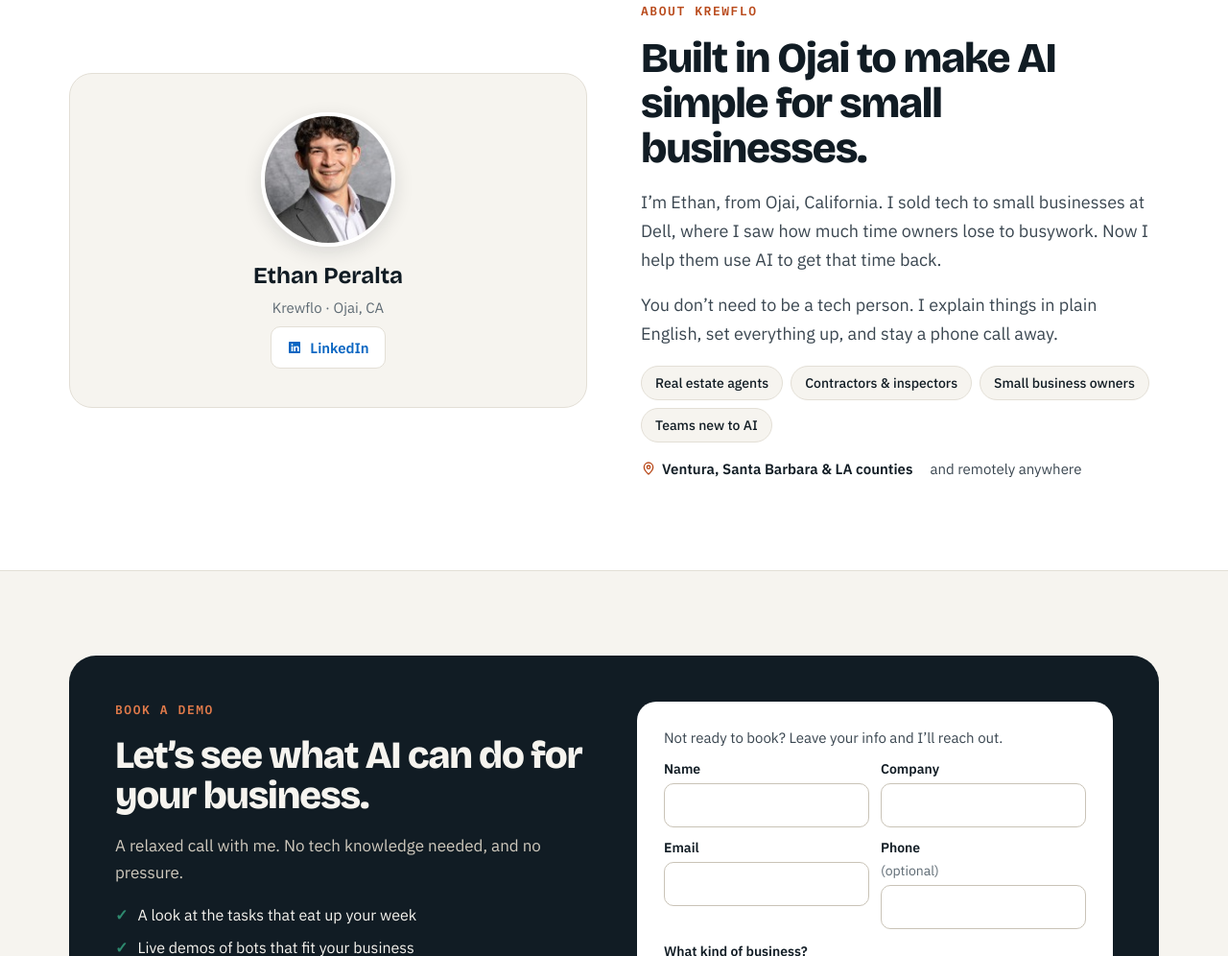
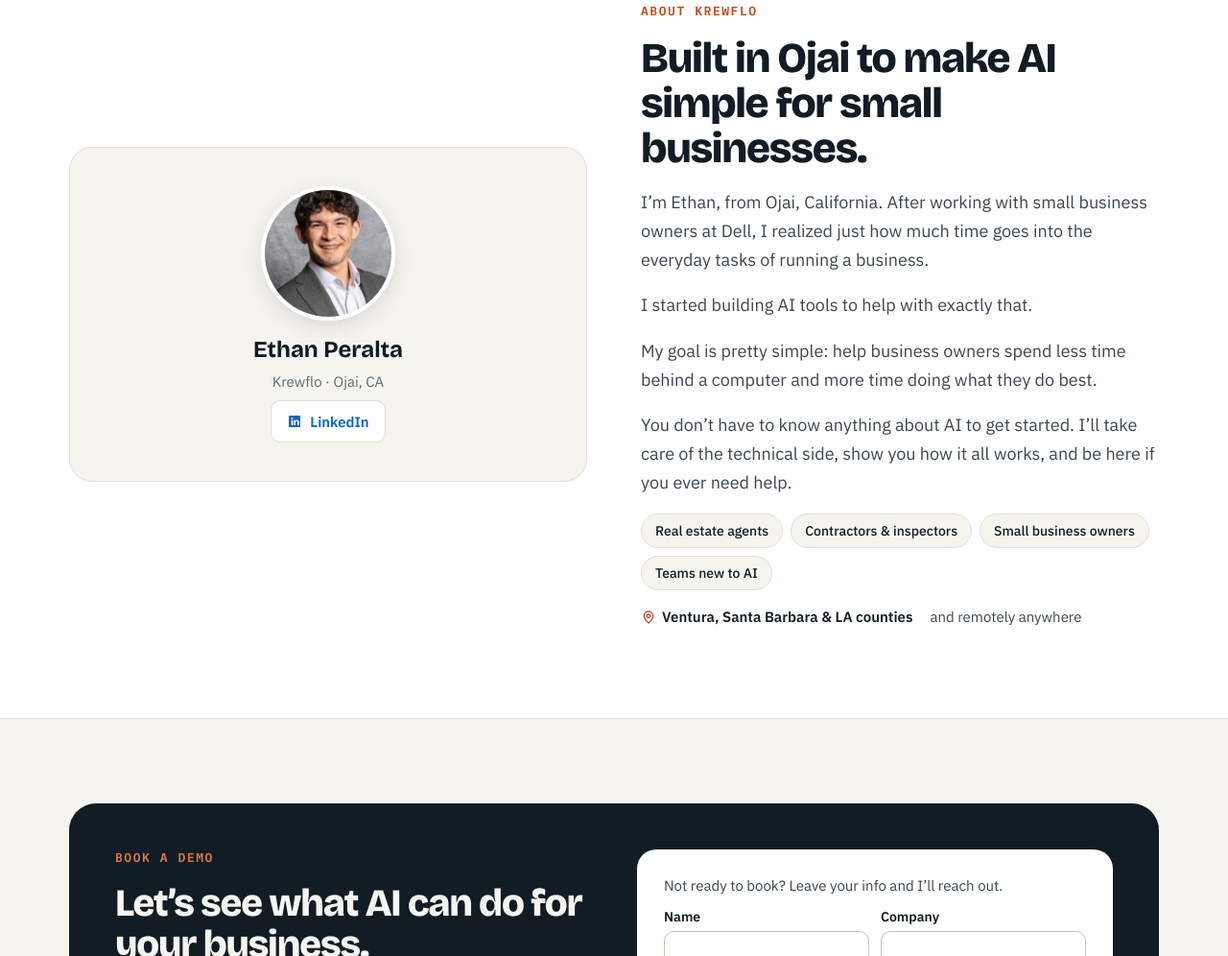
Before and after one commit to epthinks-art/krewflo, a plain HTML site: page index.html in a window 1280 px wide. Shown: the part 2810-3806 px from the top of the page at 96% size. Drawn offline with nearby package versions, Linux system fonts and the light colour scheme.

Commit message:
Update the About section with Ethan’s new copy
Replaces the two-paragraph bio with four paragraphs in his words,
keeping the heading, photo, LinkedIn link, badges, and service area.

```diff
--- a/index.html
+++ b/index.html
@@ -825,8 +825,10 @@ html.js-ready .reveal.is-in { opacity: 1; translate: 0; }
     <div class="about-copy">
       <div class="eyebrow">ABOUT KREWFLO</div>
       <h2>Built in Ojai to make AI simple for small businesses.</h2>
-      <p>I’m Ethan, from Ojai, California. I sold tech to small businesses at Dell, where I saw how much time owners lose to busywork. Now I help them use AI to get that time back.</p>
-      <p>You don’t need to be a tech person. I explain things in plain English, set everything up, and stay a phone call away.</p>
+      <p>I’m Ethan, from Ojai, California. After working with small business owners at Dell, I realized just how much time goes into the everyday tasks of running a business.</p>
+      <p>I started building AI tools to help with exactly that.</p>
+      <p>My goal is pretty simple: help business owners spend less time behind a computer and more time doing what they do best.</p>
+      <p>You don’t have to know anything about AI to get started. I’ll take care of the technical side, show you how it all works, and be here if you ever need help.</p>
       <div class="pills">
         <span class="pill">Real estate agents</span>
         <span class="pill">Contractors &amp; inspectors</span>
```
